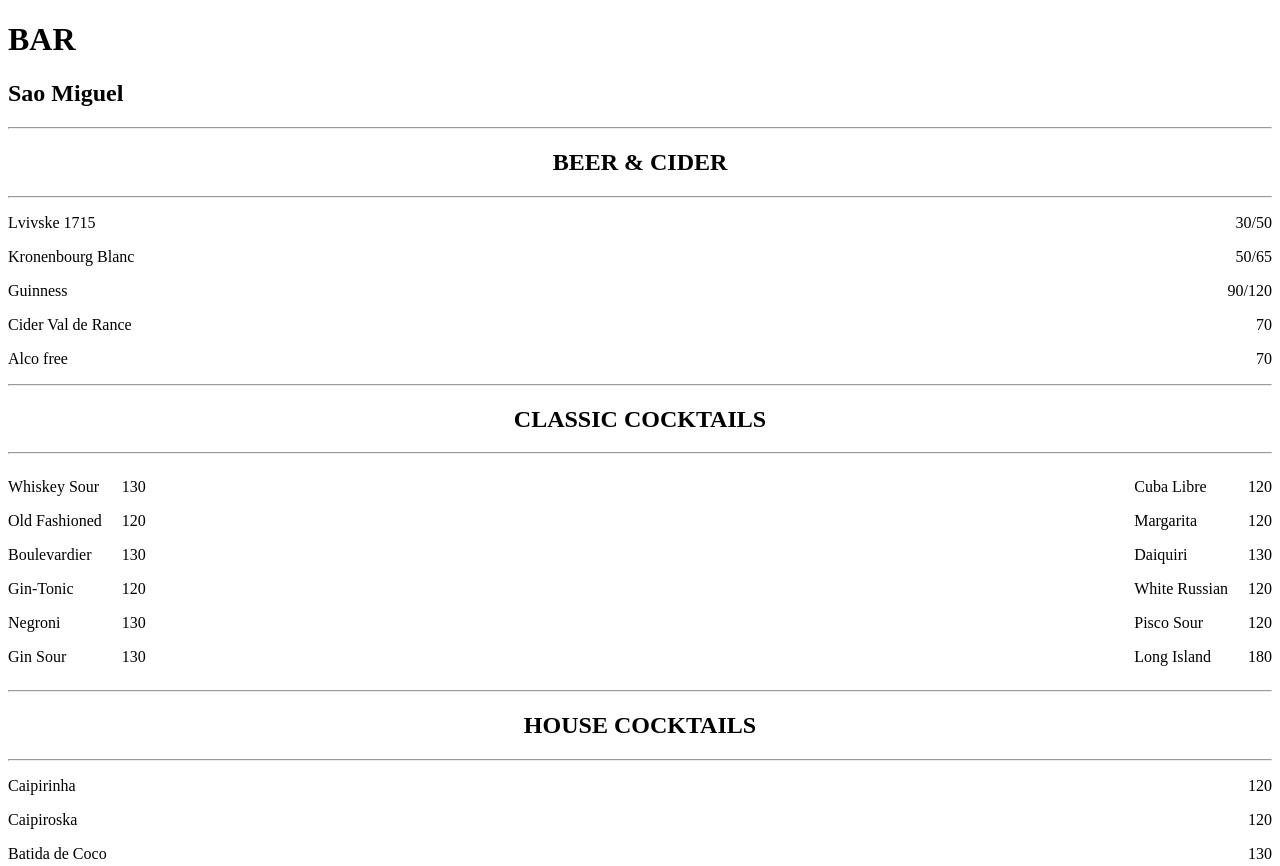
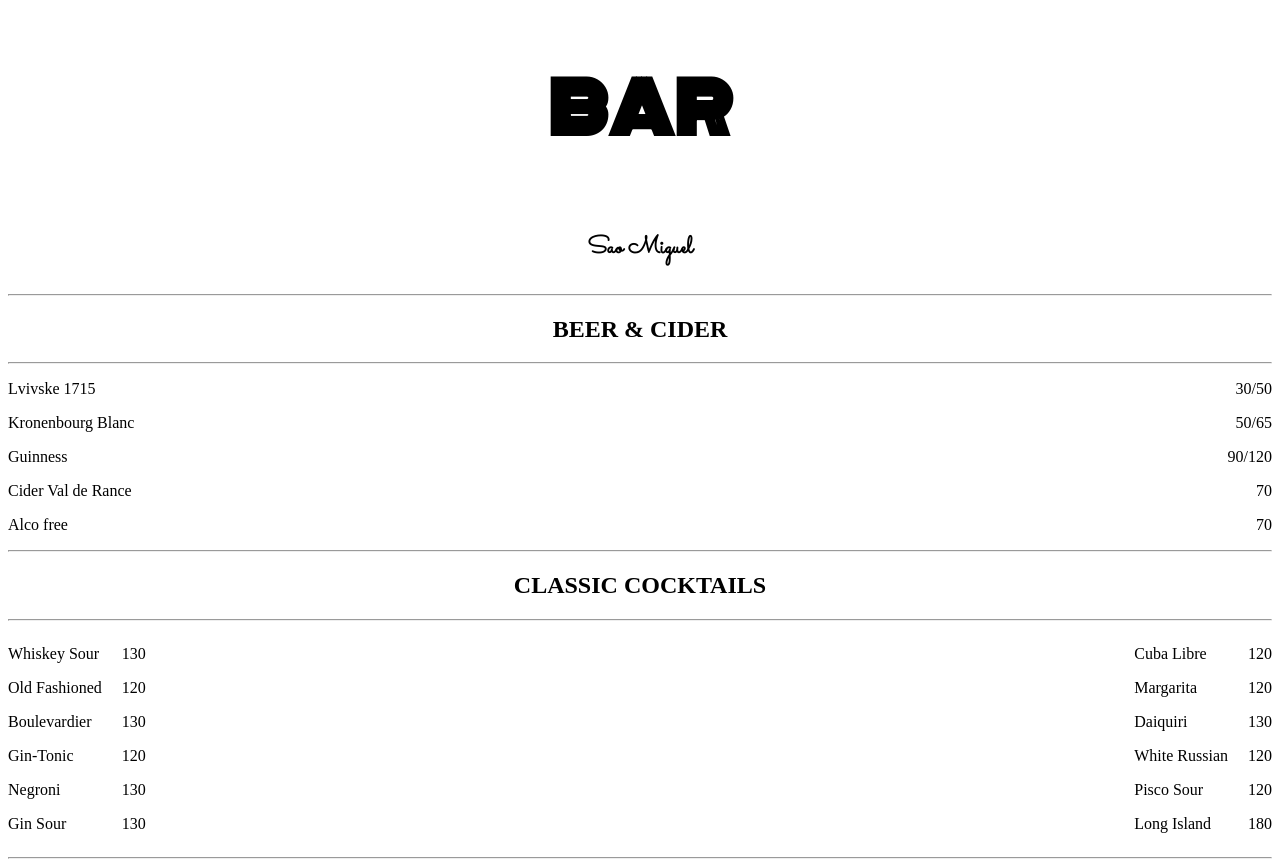
Before and after one commit to joannagaldzinska/SaoMiguelMenu, a plain HTML site: page index.html in a window 1280 px wide. Shown: the top 866 px of the page. Drawn offline with Linux system fonts and the light colour scheme.

Commit message:
title fonts

```diff
--- a/index.html
+++ b/index.html
@@ -5,13 +5,16 @@
     <meta http-equiv="X-UA-Compatible" content="IE=edge">
     <meta name="viewport" content="width=device-width, initial-scale=1.0">
     <title>SaoMiguel</title>
+    <link rel="preconnect" href="https://fonts.googleapis.com">
+    <link rel="preconnect" href="https://fonts.gstatic.com" crossorigin>
+    <link href="https://fonts.googleapis.com/css2?family=Monoton&family=Sacramento&display=swap" rel="stylesheet">
     <link rel="stylesheet" href="styles.css" />
 </head>
 <body>
     <header>
         <div class="header-container">
-            <h1>BAR</h1>
-            <h2>Sao Miguel</h2>
+            <h1 class="bar-title">BAR</h1>
+            <h2 class="bar-name">Sao Miguel</h2>
         </div>
     </header>
     <main>
--- a/styles.css
+++ b/styles.css
@@ -1,3 +1,10 @@
+.header-container {
+  display: flex;
+  justify-content: center;
+  flex-direction: column;
+  text-align: center;
+}
+
 .title-text {
   display: flex;
   text-align: center;
@@ -19,3 +26,12 @@
 .price {
   margin-left: 20px;
 }
+
+.bar-title {
+  font-family: "monoton", cursive;
+  font-size: 70px;
+}
+
+.bar-name {
+  font-family: "sacramento", cursive;
+}
```
